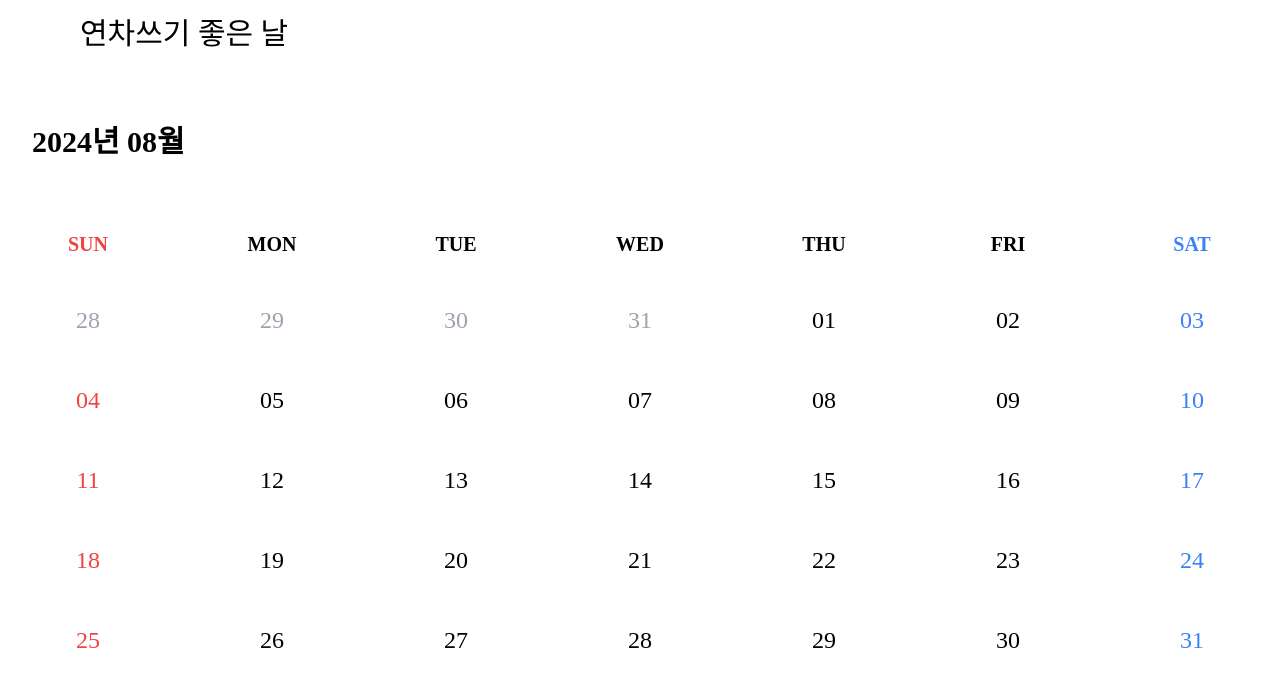
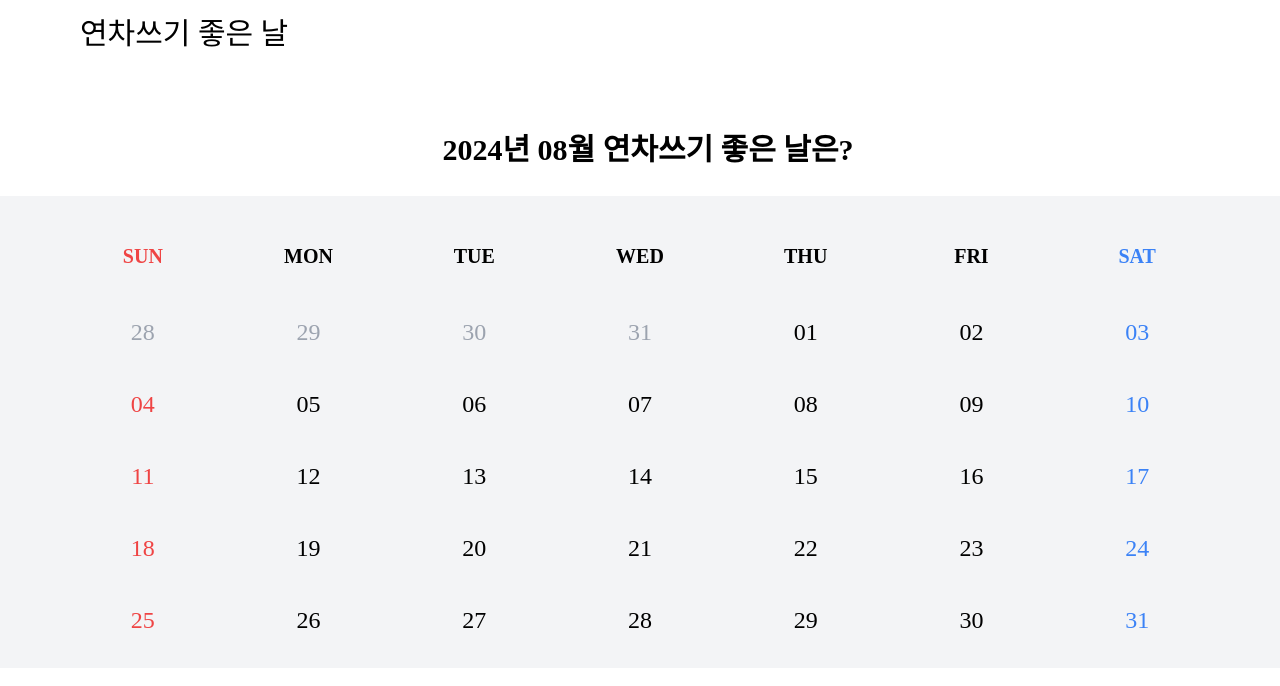
Before and after one commit to Codiving/day-off, a Next.js app: page / in a window 1280 px wide. Shown: the top 686 px of the page. Built offline with nearby package versions, Linux system fonts and the light colour scheme; a web font is replaced by a local one.

Commit message:
style: CSS 수정

```diff
--- a/app/components/Calendar.tsx
+++ b/app/components/Calendar.tsx
@@ -58,12 +58,14 @@ export default function Calendar(props: CalendarProps) {
 
   return (
     <div className={`${className}`}>
-      <div className="flex justify-between items-center mb-4">
-        <h2 className="pl-8 text-3xl font-bold mb-7">
-          {currentDate.format("YYYY년 MM월")}
+      <div className="">
+        <h2 className="pl-4 text-3xl font-bold mb-7 text-center">
+          {currentDate.format("YYYY년 MM월")} 연차쓰기 좋은 날은?
         </h2>
       </div>
-      <div className="grid grid-cols-7 gap-2">
+
+      <div className="w-full bg-gray-100 py-4">
+        <div className="max-w-6xl mx-auto grid grid-cols-7 gap-2 text-center">
           <WeekdayHeader />
           {daysArray.map((day, index) => {
             const { dayString, className } = getDayProps(day);
@@ -72,13 +74,14 @@ export default function Calendar(props: CalendarProps) {
             return (
               <div
                 key={`${keyPrefix}-${index}`}
-              className="relative p-3 text-2xl text-center flex flex-col items-center gap-2"
+                className="relative p-4 text-2xl flex flex-col gap-2"
               >
-              <span className={`${className} p-2`}>{dayString}</span>
+                <span className={`${className}`}>{dayString}</span>
               </div>
             );
           })}
         </div>
       </div>
+    </div>
   );
 }
--- a/app/components/Header.tsx
+++ b/app/components/Header.tsx
@@ -1,6 +1,6 @@
 export default function Header() {
   return (
-    <header className="flex max-w-6xl mx-auto p-4">
+    <header className="flex max-w-6xl w-full mx-auto p-4">
       <h1 className="text-3xl">연차쓰기 좋은 날</h1>
     </header>
   );
--- a/app/components/WeekdayHeader.tsx
+++ b/app/components/WeekdayHeader.tsx
@@ -1,25 +1,25 @@
 export default function WeekdayHeader() {
   return (
     <>
-      <div className="text-center p-3">
+      <div className="p-4">
         <span className="uppercase font-bold text-xl text-red-500">Sun</span>
       </div>
-      <div className="text-center p-3">
+      <div className="p-4">
         <span className="uppercase font-bold text-xl">Mon</span>
       </div>
-      <div className="text-center p-3">
+      <div className="p-4">
         <span className="uppercase font-bold text-xl">Tue</span>
       </div>
-      <div className="text-center p-3">
+      <div className="p-4">
         <span className="uppercase font-bold text-xl">Wed</span>
       </div>
-      <div className="text-center p-3">
+      <div className="p-4">
         <span className="uppercase font-bold text-xl">Thu</span>
       </div>
-      <div className="text-center p-3">
+      <div className="p-4">
         <span className="uppercase font-bold text-xl">Fri</span>
       </div>
-      <div className="text-center p-3">
+      <div className="p-4">
         <span className="uppercase font-bold text-xl text-blue-500">Sat</span>
       </div>
     </>
```
Lines whose indentation alone changed are shown as unchanged.
